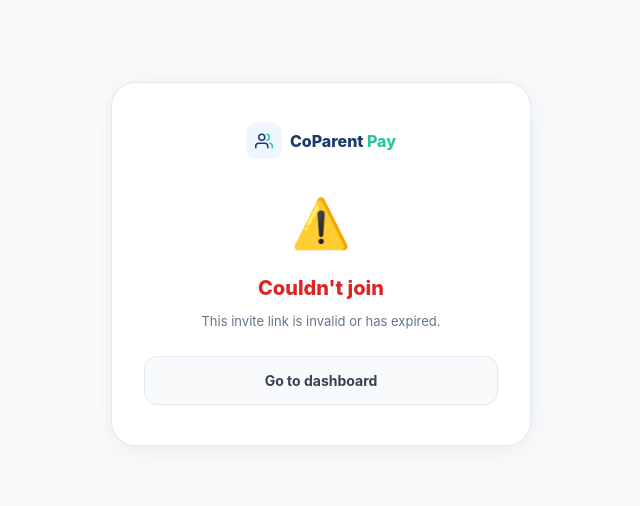
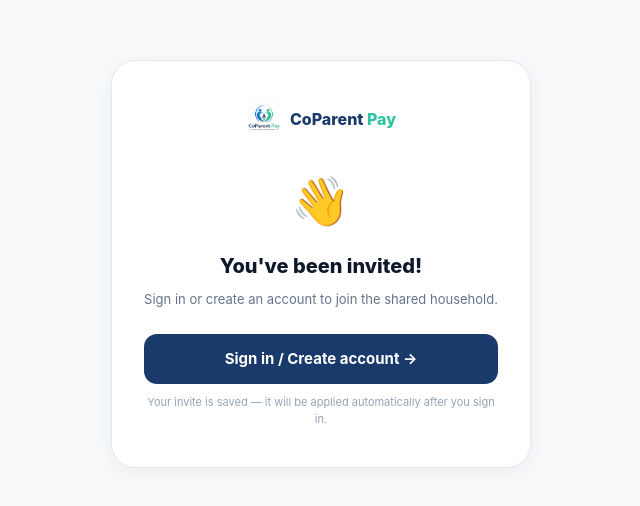
Before and after one commit to smayur-automater/sampleapp, a Next.js app: page /invite/1 in a window 1280 px wide. Shown: the part 136-642 px from the top of the page, without its empty margins (319-959 px from the left). Built offline with nearby package versions, Linux system fonts and the light colour scheme; no server answers; the database is empty.

Commit message:
Add files via upload

```diff
--- a/app/invite/[code]/page.tsx
+++ b/app/invite/[code]/page.tsx
@@ -4,71 +4,78 @@ import { useParams, useRouter } from 'next/navigation'
 import { supabase } from '@/lib/supabase'
 
 export default function InvitePage() {
-  const params = useParams()
+  const params = useRouter ? useParams() : null
   const router = useRouter()
-  const code   = (params?.code as string)?.toUpperCase()
+  const code   = ((params?.code as string) ?? '').toUpperCase()
 
-  const [status, setStatus] = useState<'checking'|'login_needed'|'joining'|'success'|'error'>('checking')
-  const [error,  setError]  = useState('')
+  const [status,      setStatus]      = useState<'checking'|'login_needed'|'joining'|'success'|'error'>('checking')
+  const [error,       setError]       = useState('')
   const [inviteEmail, setInviteEmail] = useState('')
 
   useEffect(() => {
-    if (!code) { setStatus('error'); setError('Invalid invite link'); return }
+    if (!code) { setStatus('error'); setError('Invalid invite link — no code found.'); return }
 
     ;(async () => {
-      // First peek at the invite to show who it's for
-      const { data: inv } = await supabase
-        .from('invites')
-        .select('invited_email, expires_at, accepted')
-        .eq('code', code)
-        .maybeSingle()
-
-      if (!inv) { setStatus('error'); setError('This invite link is invalid or has expired.'); return }
-      if (inv.accepted) { setStatus('error'); setError('This invite has already been used.'); return }
-      if (new Date(inv.expires_at) < new Date()) { setStatus('error'); setError('This invite link has expired. Ask your co-parent to send a new one.'); return }
-
-      setInviteEmail(inv.invited_email)
-
-      // Check if already signed in
+      // Check if user is signed in first
       const { data: { user } } = await supabase.auth.getUser()
 
       if (!user) {
-        // Save code so login page can pick it up after auth
+        // Not signed in — save code and send to login
         localStorage.setItem('pendingInvite', code)
         setStatus('login_needed')
+        // Try to peek at invite email (may fail due to RLS if not logged in — that's ok)
+        const { data: inv } = await supabase
+          .from('invites')
+          .select('invited_email, expires_at, accepted')
+          .eq('code', code)
+          .maybeSingle()
+        if (inv?.invited_email) setInviteEmail(inv.invited_email)
         return
       }
 
-      // Already signed in — accept immediately
+      // Signed in — attempt to accept directly via RPC
+      // The RPC runs as SECURITY DEFINER so it bypasses RLS
       setStatus('joining')
       const { data, error: rpcErr } = await supabase.rpc('accept_invite', { invite_code: code })
-      if (rpcErr || !data?.ok) {
-        setError(data?.error ?? rpcErr?.message ?? 'Could not join household')
+
+      if (rpcErr) {
+        setError(rpcErr.message ?? 'Could not join household')
         setStatus('error')
-      } else {
-        setStatus('success')
-        setTimeout(() => router.replace('/dashboard'), 2000)
+        return
       }
+
+      if (!data?.ok) {
+        const msg = data?.error ?? 'Could not join household'
+        // If already in this household, treat as success
+        if (msg.toLowerCase().includes('already in a household') ||
+            msg.toLowerCase().includes('already joined')) {
+          setStatus('success')
+          setTimeout(() => router.replace('/dashboard'), 2000)
+        } else {
+          setError(msg)
+          setStatus('error')
+        }
+        return
+      }
+
+      setStatus('success')
+      setTimeout(() => router.replace('/dashboard'), 2000)
     })()
   }, [code, router])
 
   return (
-    <div style={{ minHeight: '100vh', background: '#f8fafc', display: 'flex', alignItems: 'center', justifyContent: 'center', padding: 24, fontFamily: '-apple-system, BlinkMacSystemFont, sans-serif' }}>
+    <div style={{ minHeight: '100vh', background: '#f8fafc', display: 'flex', alignItems: 'center', justifyContent: 'center', padding: 24, fontFamily: '-apple-system,BlinkMacSystemFont,sans-serif' }}>
       <div style={{ background: '#fff', border: '1px solid #e2e8f0', borderRadius: 24, padding: '40px 32px', maxWidth: 420, width: '100%', textAlign: 'center', boxShadow: '0 4px 24px rgba(0,0,0,0.06)' }}>
 
         {/* Logo */}
         <div style={{ display: 'flex', alignItems: 'center', justifyContent: 'center', gap: 8, marginBottom: 28 }}>
-          <div style={{ width: 36, height: 36, background: '#eff6ff', borderRadius: 10, display: 'flex', alignItems: 'center', justifyContent: 'center' }}>
-            <svg width="18" height="18" viewBox="0 0 24 24" fill="none"><circle cx="9" cy="7" r="4" stroke="#1a3a6b" strokeWidth="2"/><path d="M17 21v-2a4 4 0 00-4-4H5a4 4 0 00-4 4v2" stroke="#1a3a6b" strokeWidth="2" strokeLinecap="round"/><path d="M23 21v-2a4 4 0 00-3-3.87M16 3.13a4 4 0 010 7.75" stroke="#2ec4a0" strokeWidth="2" strokeLinecap="round"/></svg>
-          </div>
+          {/* eslint-disable-next-line @next/next/no-img-element */}
+          <img src="/logo.png" alt="" style={{ width: 36, height: 36, objectFit: 'contain' }} />
           <span style={{ fontWeight: 800, fontSize: 16, color: '#1a3a6b' }}>CoParent<span style={{ color: '#2ec4a0' }}> Pay</span></span>
         </div>
 
         {status === 'checking' && (
-          <>
-            <Spinner />
-            <p style={{ marginTop: 16, fontSize: 14, color: '#64748b' }}>Checking invite…</p>
-          </>
+          <><Spinner /><p style={{ marginTop: 16, fontSize: 14, color: '#64748b' }}>Checking invite…</p></>
         )}
 
         {status === 'login_needed' && (
@@ -76,40 +83,36 @@ export default function InvitePage() {
             <div style={{ fontSize: 48, marginBottom: 14 }}>👋</div>
             <h2 style={{ fontSize: 20, fontWeight: 800, color: '#0f172a', marginBottom: 8 }}>You&apos;ve been invited!</h2>
             {inviteEmail && (
-              <p style={{ fontSize: 13, color: '#64748b', marginBottom: 4 }}>
+              <p style={{ fontSize: 13, color: '#64748b', marginBottom: 8 }}>
                 This invite was sent to <strong style={{ color: '#0f172a' }}>{inviteEmail}</strong>
               </p>
             )}
             <p style={{ fontSize: 13, color: '#64748b', marginBottom: 24, lineHeight: 1.6 }}>
-              Sign in or create an account to join the shared household. Your invite will be waiting.
+              Sign in or create an account to join the shared household.
             </p>
-            <button
-              onClick={() => router.push('/')}
-              style={{ width: '100%', padding: '14px', background: '#1a3a6b', color: '#fff', border: 'none', borderRadius: 13, fontSize: 15, fontWeight: 700, cursor: 'pointer' }}>
+            <button onClick={() => router.push('/')}
+              style={{ width: '100%', padding: 14, background: '#1a3a6b', color: '#fff', border: 'none', borderRadius: 13, fontSize: 15, fontWeight: 700, cursor: 'pointer', marginBottom: 10 }}>
               Sign in / Create account →
             </button>
-            <p style={{ fontSize: 11, color: '#94a3b8', marginTop: 12 }}>
-              Use the same email address the invite was sent to.
+            <p style={{ fontSize: 11, color: '#94a3b8' }}>
+              Your invite is saved — it will be applied automatically after you sign in.
             </p>
           </>
         )}
 
         {status === 'joining' && (
-          <>
-            <Spinner />
-            <p style={{ marginTop: 16, fontSize: 14, color: '#64748b' }}>Joining household…</p>
-          </>
+          <><Spinner /><p style={{ marginTop: 16, fontSize: 14, color: '#64748b' }}>Joining household…</p></>
         )}
 
         {status === 'success' && (
           <>
             <div style={{ fontSize: 48, marginBottom: 14 }}>🎉</div>
             <h2 style={{ fontSize: 20, fontWeight: 800, color: '#059669', marginBottom: 8 }}>You&apos;re in!</h2>
-            <p style={{ fontSize: 13, color: '#64748b' }}>Taking you to your shared dashboard…</p>
+            <p style={{ fontSize: 13, color: '#64748b' }}>Taking you to the dashboard…</p>
             <div style={{ marginTop: 20, height: 4, background: '#f1f5f9', borderRadius: 2, overflow: 'hidden' }}>
               <div style={{ height: '100%', background: '#059669', borderRadius: 2, animation: 'grow 2s linear forwards' }} />
             </div>
-            <style>{`@keyframes grow { from { width: 0% } to { width: 100% } }`}</style>
+            <style>{`@keyframes grow{from{width:0}to{width:100%}}`}</style>
           </>
         )}
 
@@ -118,8 +121,11 @@ export default function InvitePage() {
             <div style={{ fontSize: 48, marginBottom: 14 }}>⚠️</div>
             <h2 style={{ fontSize: 20, fontWeight: 800, color: '#dc2626', marginBottom: 8 }}>Couldn&apos;t join</h2>
             <p style={{ fontSize: 13, color: '#64748b', marginBottom: 24, lineHeight: 1.6 }}>{error}</p>
-            <button
-              onClick={() => router.push('/dashboard')}
+            <button onClick={() => router.push('/')}
+              style={{ width: '100%', padding: 13, background: '#1a3a6b', color: '#fff', border: 'none', borderRadius: 13, fontSize: 14, fontWeight: 700, cursor: 'pointer', marginBottom: 8 }}>
+              Sign in to try again
+            </button>
+            <button onClick={() => router.push('/dashboard')}
               style={{ width: '100%', padding: 13, background: '#f8fafc', color: '#374151', border: '1px solid #e2e8f0', borderRadius: 13, fontSize: 14, fontWeight: 700, cursor: 'pointer' }}>
               Go to dashboard
             </button>
@@ -134,7 +140,7 @@ function Spinner() {
   return (
     <div style={{ display: 'flex', justifyContent: 'center' }}>
       <div style={{ width: 36, height: 36, border: '3px solid #e2e8f0', borderTopColor: '#1a3a6b', borderRadius: '50%', animation: 'spin .7s linear infinite' }} />
-      <style>{`@keyframes spin { to { transform: rotate(360deg) } }`}</style>
+      <style>{`@keyframes spin{to{transform:rotate(360deg)}}`}</style>
     </div>
   )
 }
```
